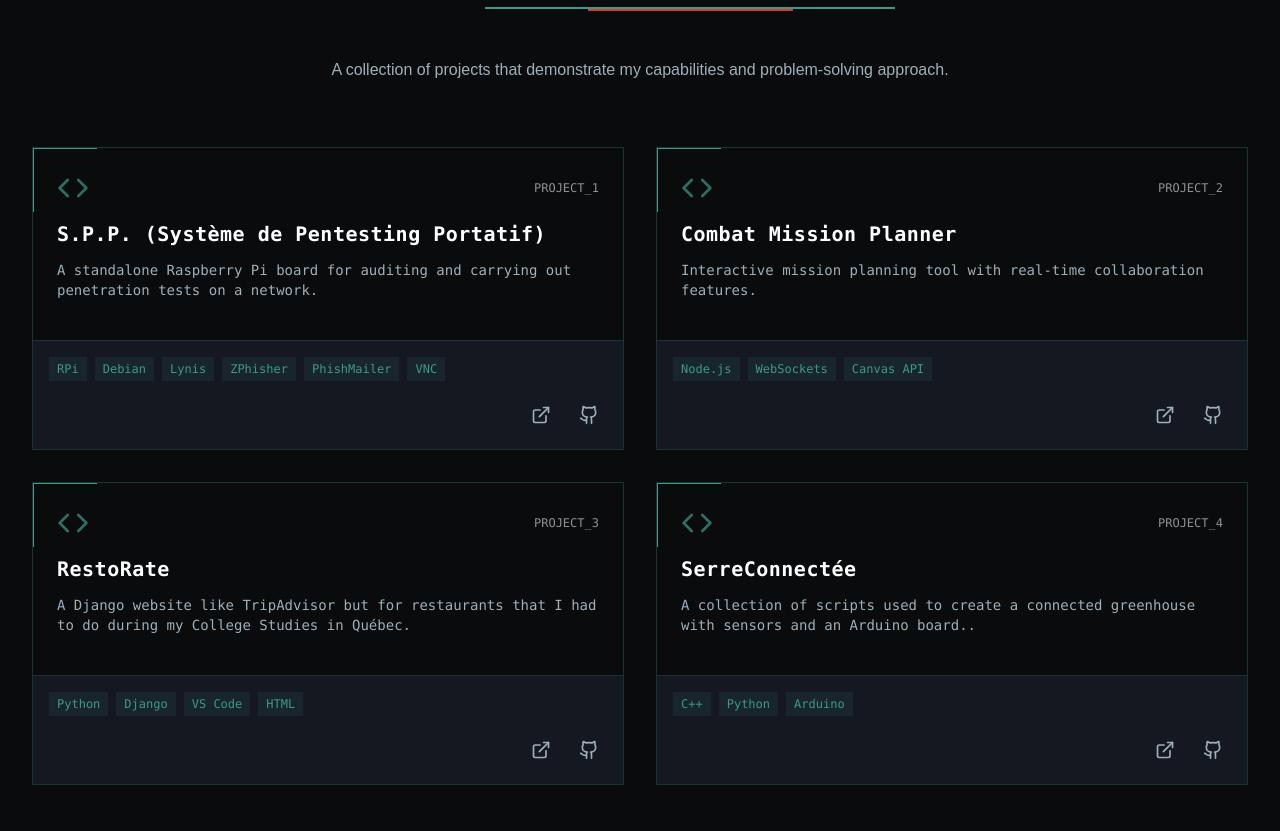
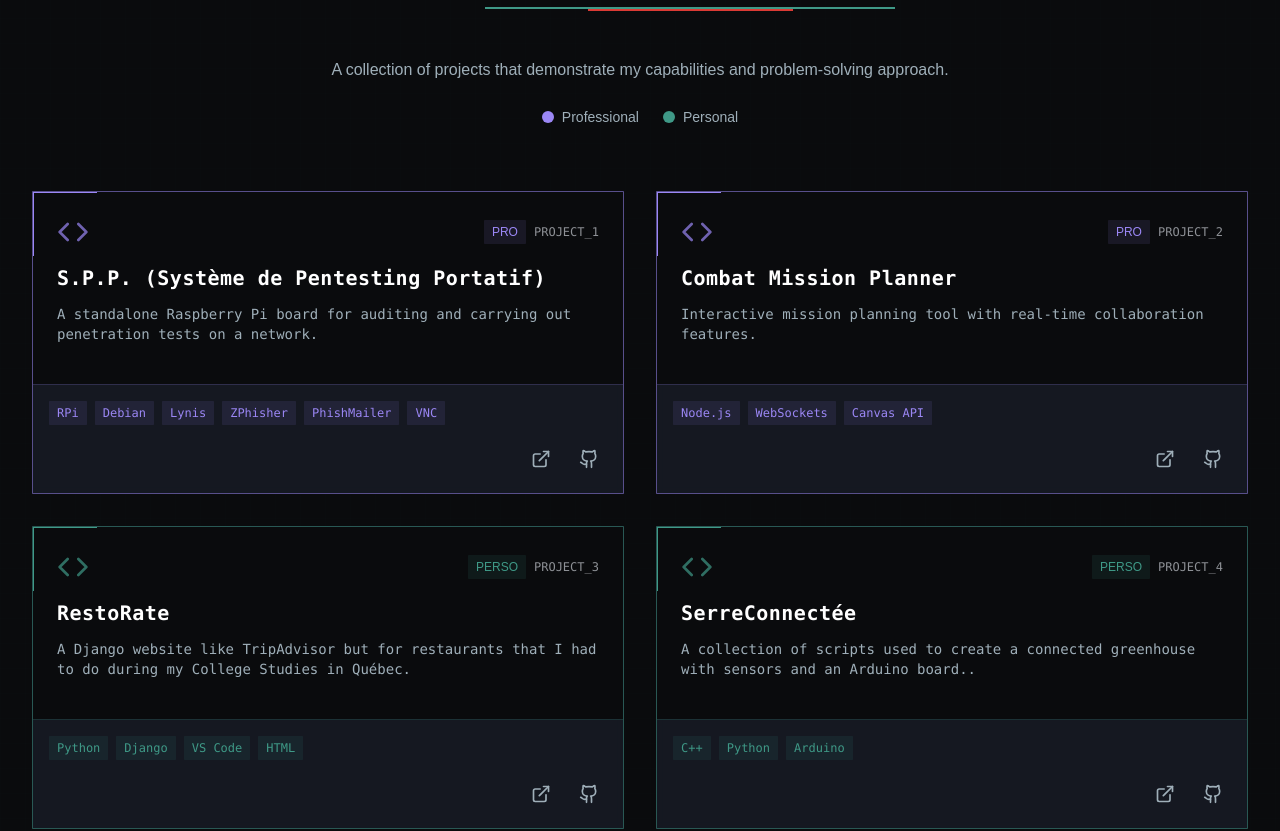
Before and after one commit to Coockiepickle/portfolio-mw-en, a React (Vite) app: page / in a window 1280 px wide. Shown: the part 1775-2606 px from the top of the page. Built offline with nearby package versions, Linux system fonts and the light colour scheme.

Commit message:
Separate pro and personal projects
Separate professional and personal projects, potentially using color coding.

```diff
--- a/src/components/ProjectCard.tsx
+++ b/src/components/ProjectCard.tsx
@@ -7,6 +7,7 @@ export interface ProjectData {
   title: string;
   description: string;
   tags: string[];
+  type: "professional" | "personal";
   links: {
     demo: string;
     github: string;
@@ -21,10 +22,36 @@ interface ProjectCardProps {
 }
 
 const ProjectCard = ({ project, index, isVisible, isDecoding }: ProjectCardProps) => {
+  // Couleurs différentes selon le type de projet
+  const getTypeStyles = () => {
+    if (project.type === "professional") {
+      return {
+        iconColor: "text-[#9b87f5]",
+        borderColor: "border-[#9b87f5]/50 group-hover:border-[#9b87f5]",
+        hoverText: "group-hover:text-[#9b87f5]",
+        tagBg: "bg-[#9b87f5]/10 hover:bg-[#9b87f5]/30",
+        tagText: "text-[#9b87f5]",
+        borderElement: "bg-[#9b87f5]"
+      };
+    } else {
+      return {
+        iconColor: "text-mw-green",
+        borderColor: "border-mw-green/50 group-hover:border-mw-green",
+        hoverText: "group-hover:text-mw-green",
+        tagBg: "bg-mw-green/10 hover:bg-mw-green/30",
+        tagText: "text-mw-green",
+        borderElement: "bg-mw-green"
+      };
+    }
+  };
+
+  const styles = getTypeStyles();
+
   return (
     <div
       className={cn(
-        "mw-card group transition-all duration-700 ease-out transform hover:scale-105 hover:shadow-xl hover:shadow-mw-green/30 hover:border-mw-green/50",
+        "mw-card group transition-all duration-700 ease-out transform hover:scale-105 hover:shadow-xl hover:shadow-mw-green/30",
+        styles.borderColor,
         isVisible ? "opacity-100 translate-y-0" : "opacity-0 translate-y-16",
         isVisible && {
           'delay-150': index === 0 || index === 1,
@@ -34,15 +61,21 @@ const ProjectCard = ({ project, index, isVisible, isDecoding }: ProjectCardProps
     >
       <div className="relative p-6 bg-mw-darker">
         <div className="flex items-center justify-between mb-4">
-          <Code className="w-8 h-8 text-mw-green opacity-70 group-hover:opacity-100 transition-opacity duration-300" />
-          <CodeCracker
-            text={`PROJECT_${index + 1}`}
-            className="text-xs text-mw-lightgray"
-            isDecoding={isDecoding}
-          />
+          <Code className={cn("w-8 h-8 opacity-70 group-hover:opacity-100 transition-opacity duration-300", styles.iconColor)} />
+          <div className="flex items-center">
+            <span className={cn("text-xs px-2 py-1 rounded-sm mr-2",
+              project.type === "professional" ? "bg-[#9b87f5]/10 text-[#9b87f5]" : "bg-mw-green/10 text-mw-green")}>
+              {project.type === "professional" ? "PRO" : "PERSO"}
+            </span>
+            <CodeCracker
+              text={`PROJECT_${index + 1}`}
+              className="text-xs text-mw-lightgray"
+              isDecoding={isDecoding}
+            />
+          </div>
         </div>
 
-        <h3 className="text-xl font-semibold text-white mb-3 group-hover:text-mw-green transition-colors">
+        <h3 className={cn("text-xl font-semibold text-white mb-3 transition-colors", styles.hoverText)}>
           <CodeCracker
             text={project.title}
             isDecoding={isDecoding}
@@ -56,16 +89,21 @@ const ProjectCard = ({ project, index, isVisible, isDecoding }: ProjectCardProps
         </p>
 
         {/* Tactical UI elements */}
-        <div className="absolute top-0 left-0 w-16 h-px bg-mw-green group-hover:w-full transition-all duration-500"></div>
-        <div className="absolute top-0 left-0 w-px h-16 bg-mw-green group-hover:h-full transition-all duration-500"></div>
+        <div className={cn("absolute top-0 left-0 w-16 h-px group-hover:w-full transition-all duration-500", styles.borderElement)}></div>
+        <div className={cn("absolute top-0 left-0 w-px h-16 group-hover:h-full transition-all duration-500", styles.borderElement)}></div>
       </div>
 
-      <div className="p-4 border-t border-mw-green border-opacity-20">
+      <div className={cn("p-4 border-t border-opacity-20", project.type === "professional" ? "border-[#9b87f5]" : "border-mw-green")}>
         <div className="flex flex-wrap gap-2 mb-4">
           {project.tags.map((tag, tagIndex) => (
             <span
               key={tagIndex}
-              className="px-2 py-1 bg-mw-green bg-opacity-10 text-mw-green text-xs rounded-sm transition-all duration-300 hover:bg-opacity-30 hover:shadow-sm hover:shadow-mw-green group-hover:border border-mw-green/50"
+              className={cn(
+                "px-2 py-1 text-xs rounded-sm transition-all duration-300 hover:shadow-sm",
+                project.type === "professional"
+                  ? "bg-[#9b87f5]/10 text-[#9b87f5] hover:bg-[#9b87f5]/30 hover:shadow-[#9b87f5] group-hover:border border-[#9b87f5]/50"
+                  : "bg-mw-green/10 text-mw-green hover:bg-mw-green/30 hover:shadow-mw-green group-hover:border border-mw-green/50"
+              )}
             >
               <CodeCracker
                 text={tag}
@@ -78,14 +116,16 @@ const ProjectCard = ({ project, index, isVisible, isDecoding }: ProjectCardProps
         <div className="flex justify-end space-x-3">
           <a
             href={project.links.demo}
-            className="p-2 text-mw-light hover:text-mw-green transition-colors hover:scale-110 transform duration-300"
+            className={cn("p-2 text-mw-light transition-colors hover:scale-110 transform duration-300",
+              project.type === "professional" ? "hover:text-[#9b87f5]" : "hover:text-mw-green")}
             aria-label="View demo"
           >
             <ExternalLink className="w-5 h-5" />
           </a>
           <a
             href={project.links.github}
-            className="p-2 text-mw-light hover:text-mw-green transition-colors hover:scale-110 transform duration-300"
+            className={cn("p-2 text-mw-light transition-colors hover:scale-110 transform duration-300",
+              project.type === "professional" ? "hover:text-[#9b87f5]" : "hover:text-mw-green")}
             aria-label="View code"
           >
             <Github className="w-5 h-5" />
--- a/src/components/Projects.tsx
+++ b/src/components/Projects.tsx
@@ -40,6 +40,17 @@ const Projects = () => {
             A collection of projects that demonstrate my capabilities
             and problem-solving approach.
           </p>
+
+          <div className="flex justify-center items-center mt-6 gap-6">
+            <div className="flex items-center">
+              <div className="w-3 h-3 rounded-full bg-[#9b87f5] mr-2"></div>
+              <span className="text-sm text-mw-light">Professional</span>
+            </div>
+            <div className="flex items-center">
+              <div className="w-3 h-3 rounded-full bg-mw-green mr-2"></div>
+              <span className="text-sm text-mw-light">Personal</span>
+            </div>
+          </div>
         </div>
 
         <div className="grid grid-cols-1 md:grid-cols-2 gap-8">
--- a/src/data/projects.ts
+++ b/src/data/projects.ts
@@ -5,6 +5,7 @@ export const projectsData: ProjectData[] = [{
   title: "S.P.P. (Système de Pentesting Portatif)",
   description: "A standalone Raspberry Pi board for auditing and carrying out penetration tests on a network.",
   tags: ["RPi", "Debian", "Lynis", "ZPhisher", "PhishMailer", "VNC"],
+  type: "professional",
   links: {
     demo: "https://dreynaud.noho.st/grav",
     github: "#"
@@ -13,6 +14,7 @@ export const projectsData: ProjectData[] = [{
   title: "Combat Mission Planner",
   description: "Interactive mission planning tool with real-time collaboration features.",
   tags: ["Node.js", "WebSockets", "Canvas API"],
+  type: "professional",
   links: {
     demo: "#",
     github: "#"
@@ -21,6 +23,7 @@ export const projectsData: ProjectData[] = [{
   title: "RestoRate",
   description: "A Django website like TripAdvisor but for restaurants that I had to do during my College Studies in Québec.",
   tags: ["Python", "Django", "VS Code", "HTML"],
+  type: "personal",
   links: {
     demo: "#",
     github: "https://github.com/Coockiepickle/PIW_EXS"
@@ -29,6 +32,7 @@ export const projectsData: ProjectData[] = [{
   title: "SerreConnectée",
   description: "A collection of scripts used to create a connected greenhouse with sensors and an Arduino board..",
   tags: ["C++", "Python", "Arduino"],
+  type: "personal",
   links: {
     demo: "#",
     github: "https://github.com/Coockiepickle/SerreConnectee"
```
